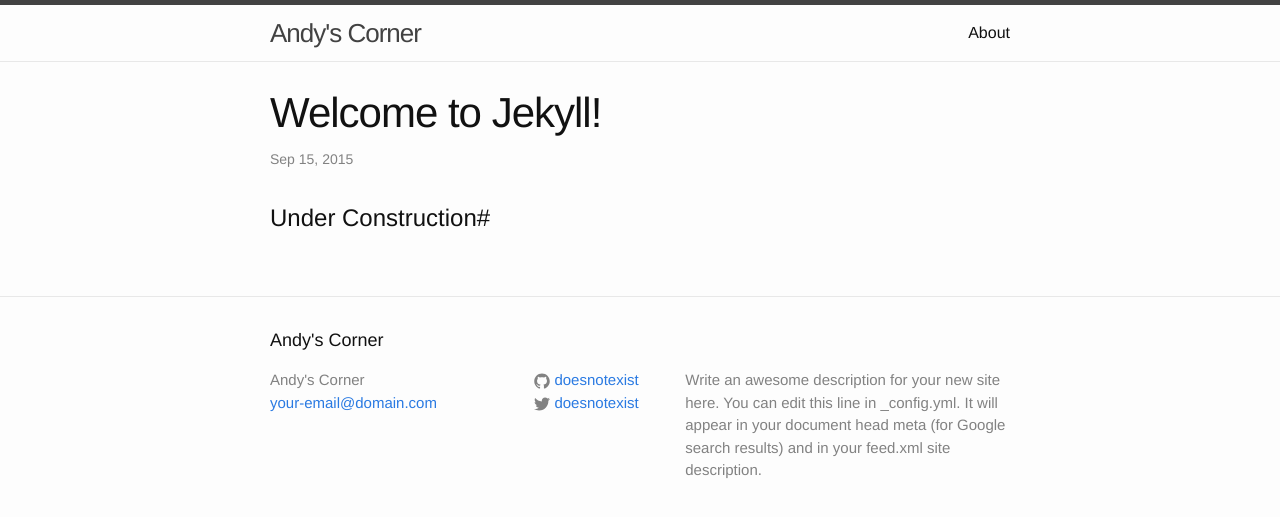
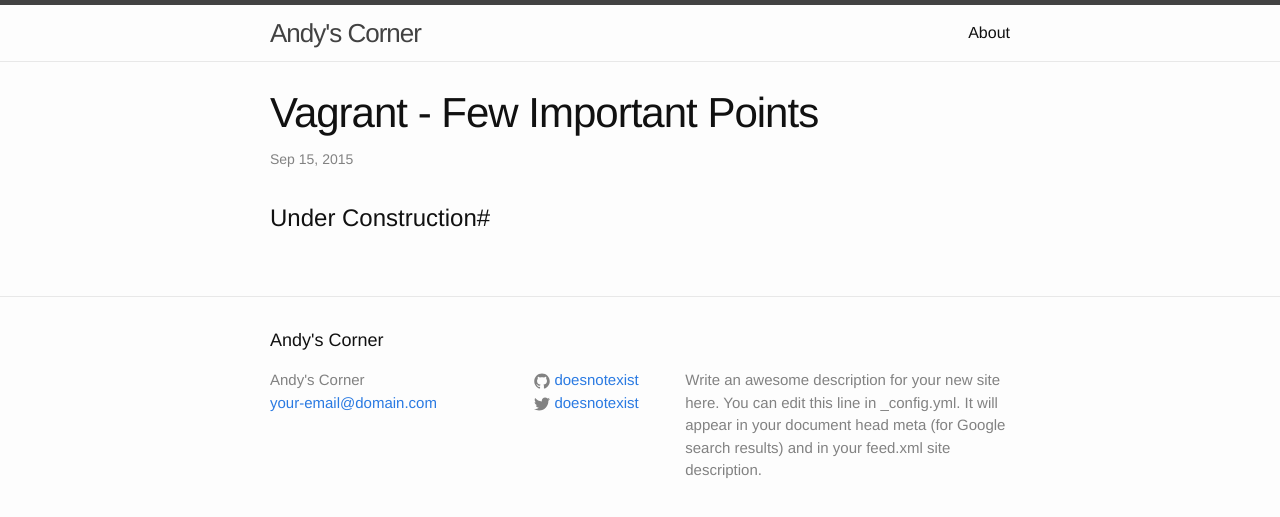
Before and after one commit to helloanandpatel/helloanandpatel.github.io, a Jekyll site: the page built from _posts/2015-09-15-most-important-benefits-vagrant.markdown, in a window 1280 px wide. Shown: the top 517 px of the page. Built offline with Jekyll 4.4.1, drawn with Linux system fonts in a browser that asks for light colours.

Commit message:
Changed title of the posts.

```diff
--- a/_posts/2015-09-15-load-balancers.markdown
+++ b/_posts/2015-09-15-load-balancers.markdown
@@ -1,6 +1,6 @@
 ---
 layout: post
-title:  "Welcome to Jekyll!"
+title:  "Load Balancers"
 date:   2015-09-15 00:29:03
 categories: misc
 ---
--- a/_posts/2015-09-15-most-important-benefits-vagrant.markdown
+++ b/_posts/2015-09-15-most-important-benefits-vagrant.markdown
@@ -1,6 +1,6 @@
 ---
 layout: post
-title:  "Welcome to Jekyll!"
+title:  "Vagrant - Few Important Points"
 date:   2015-09-15 00:29:03
 categories: misc
 ---
```
